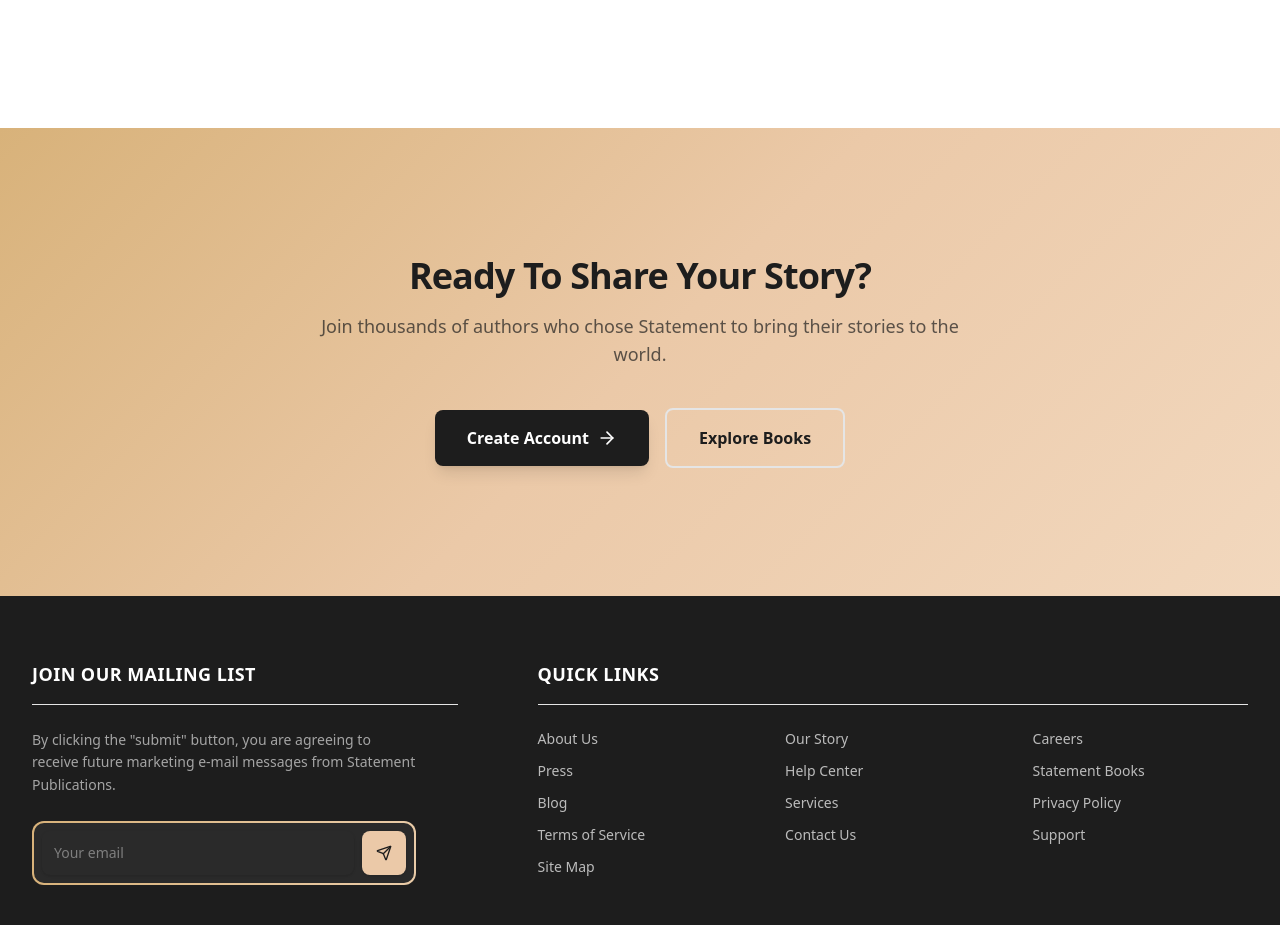
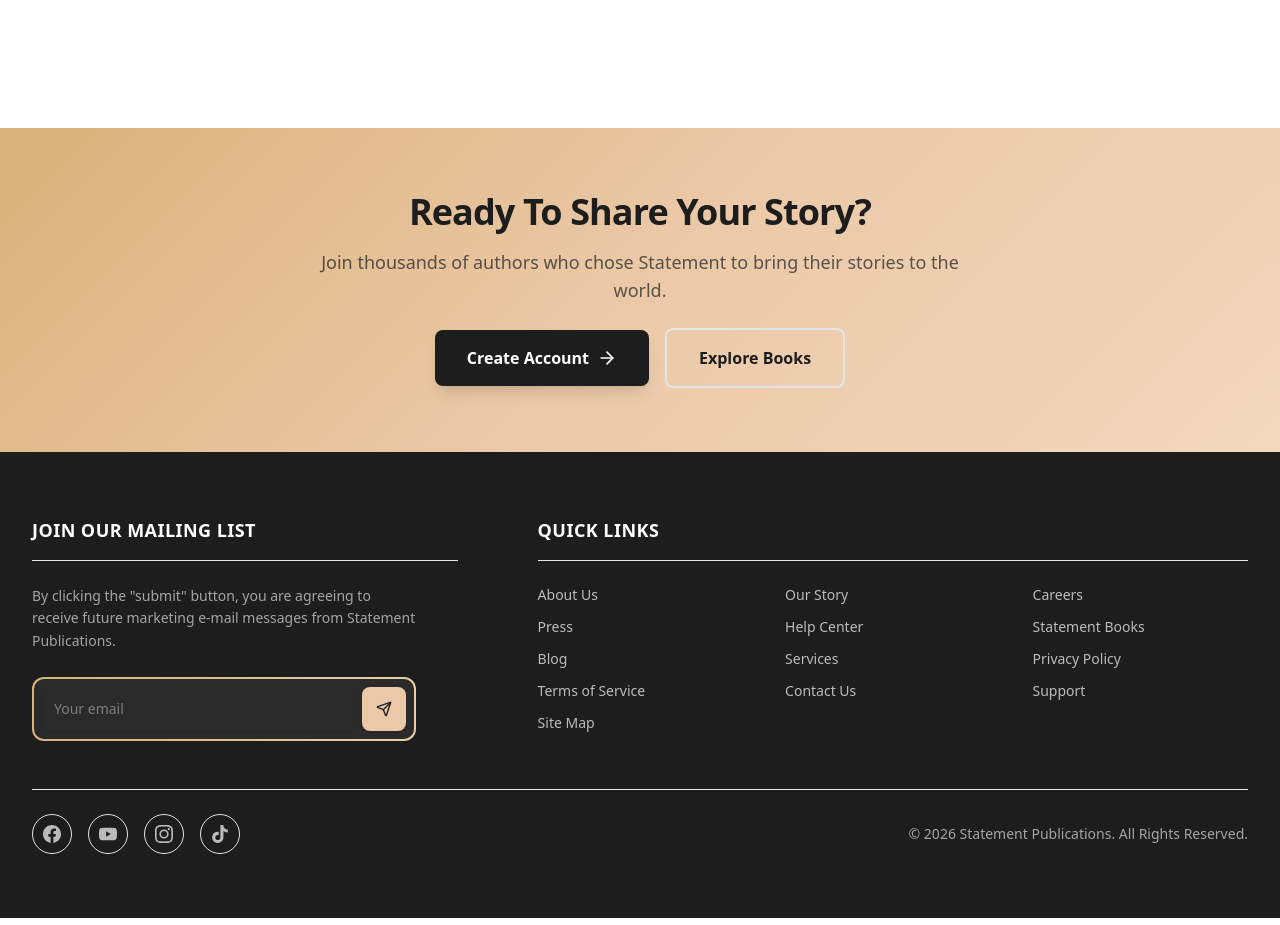
Before and after one commit to Johnfavour-maidu/statement-publications, a Next.js app in the folder apps/publications/: page /services in a window 1280 px wide. Shown: the part 4446-5371 px from the top of the page. Built offline with nearby package versions, Linux system fonts and the light colour scheme; no server answers; a web font is replaced by a local one.

Commit message:
Reduce CTA section height on homepage and services page

```diff
--- a/apps/publications/src/app/(public)/services/page.tsx
+++ b/apps/publications/src/app/(public)/services/page.tsx
@@ -334,7 +334,7 @@ export default function ServicesPage() {
       </section>
 
       {/* ── CTA ─────────────────────────────────────────── */}
-      <section className="py-24 sm:py-32" style={{ background: "linear-gradient(135deg, #D8B27A 0%, #EBC9A8 50%, #F2D8BE 100%)" }}>
+      <section className="py-12 sm:py-16" style={{ background: "linear-gradient(135deg, #D8B27A 0%, #EBC9A8 50%, #F2D8BE 100%)" }}>
         <div className="mx-auto max-w-4xl px-4 sm:px-6 lg:px-8 text-center">
           <AnimatedSection>
             <h2 className="text-3xl sm:text-4xl font-bold tracking-tight text-charcoal">
@@ -343,7 +343,7 @@ export default function ServicesPage() {
             <p className="mt-4 text-lg text-charcoal/70 max-w-2xl mx-auto">
               Join thousands of authors who chose Statement to bring their stories to the world.
             </p>
-            <div className="mt-10 flex flex-col sm:flex-row items-center justify-center gap-4">
+            <div className="mt-6 flex flex-col sm:flex-row items-center justify-center gap-4">
               <Link href="/register" className="inline-flex items-center gap-2 rounded-lg bg-charcoal px-8 py-4 text-base font-semibold text-white hover:bg-dark-gray shadow-lg transition-all">
                 Create Account <ArrowRight className="h-5 w-5" />
               </Link>
--- a/apps/publications/src/app/page.tsx
+++ b/apps/publications/src/app/page.tsx
@@ -282,7 +282,7 @@ export default function Home() {
   return (
     <div className="overflow-hidden">
       {/* ── Hero ─────────────────────────────────────────── */}
-      <section className="relative min-h-screen w-full overflow-hidden bg-gradient-to-br from-[#FDF6EE] via-[#FDF6EE] to-white">
+      <section className="relative min-h-screen w-full overflow-hidden" style={{ background: "linear-gradient(135deg, #FDF6EE 0%, #F5EDE3 35%, #FAFAF7 70%, #FFFFFF 100%)" }}>
 
         {/* Centered text */}
         <div className="relative z-10 mx-auto max-w-7xl px-4 sm:px-6 lg:px-8 min-h-screen flex items-center justify-center pt-40 lg:pt-48">
@@ -595,7 +595,7 @@ export default function Home() {
       </section>
 
       {/* ── CTA Banner ──────────────────────────────────── */}
-      <section className="py-24 sm:py-32 relative overflow-hidden" style={{ background: "linear-gradient(135deg, #EBC9A8 0%, #F2D8BE 50%, #D8B27A 100%)" }}>
+      <section className="py-12 sm:py-16 relative overflow-hidden" style={{ background: "linear-gradient(135deg, #EBC9A8 0%, #F2D8BE 50%, #D8B27A 100%)" }}>
         <div className="absolute inset-0">
           <div className="absolute top-1/3 left-1/4 w-72 h-72 bg-white/15 rounded-full blur-3xl" />
           <div className="absolute bottom-1/3 right-1/4 w-96 h-96 bg-gold/10 rounded-full blur-3xl" />
@@ -609,7 +609,7 @@ export default function Home() {
               Join thousands of authors who chose Statement to publish their
               books. Start your publishing journey today — it&apos;s free.
             </p>
-            <div className="mt-10 flex flex-col sm:flex-row items-center justify-center gap-4">
+            <div className="mt-6 flex flex-col sm:flex-row items-center justify-center gap-4">
               <motion.div whileHover={{ scale: 1.05, boxShadow: "0 10px 30px -10px rgba(29,29,29,0.4)" }} whileTap={{ scale: 0.98 }} transition={{ type: "spring", stiffness: 400, damping: 20 }}>
                 <Button
                   size="lg"
```
